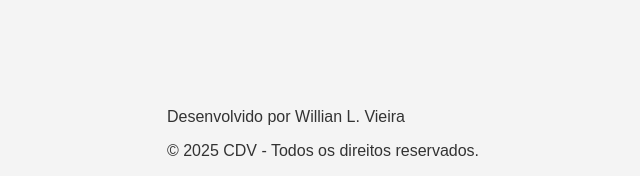
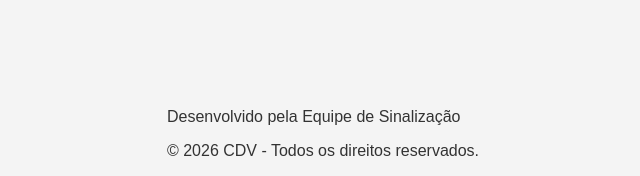
Before and after one commit to WillianVieira89/App_CDV, a Django app: page /gerar_relatorio_excel/ in a window 1280 px wide. Shown: the part 624-800 px from the top of the page, without its empty margins (317-957 px from the left). Run offline with Django 5.2, Linux system fonts and the light colour scheme; the visitor is signed in with stand-in values (Sample User, id 1); data that the repository does not hold is empty.

Commit message:
Alteração no arquivo base.html

```diff
--- a/cdv_api/templates/cdv_api/base.html
+++ b/cdv_api/templates/cdv_api/base.html
@@ -65,8 +65,8 @@
     </div>
     <footer>
         {% block footer %}
-            <p>Desenvolvido por Willian L. Vieira</p>
-            <p>&copy; 2025 CDV - Todos os direitos reservados. </p>
+            <p>Desenvolvido pela Equipe de Sinalização</p>
+            <p>&copy; 2026 CDV - Todos os direitos reservados. </p>
         {% endblock %}
     </footer>
 
```
